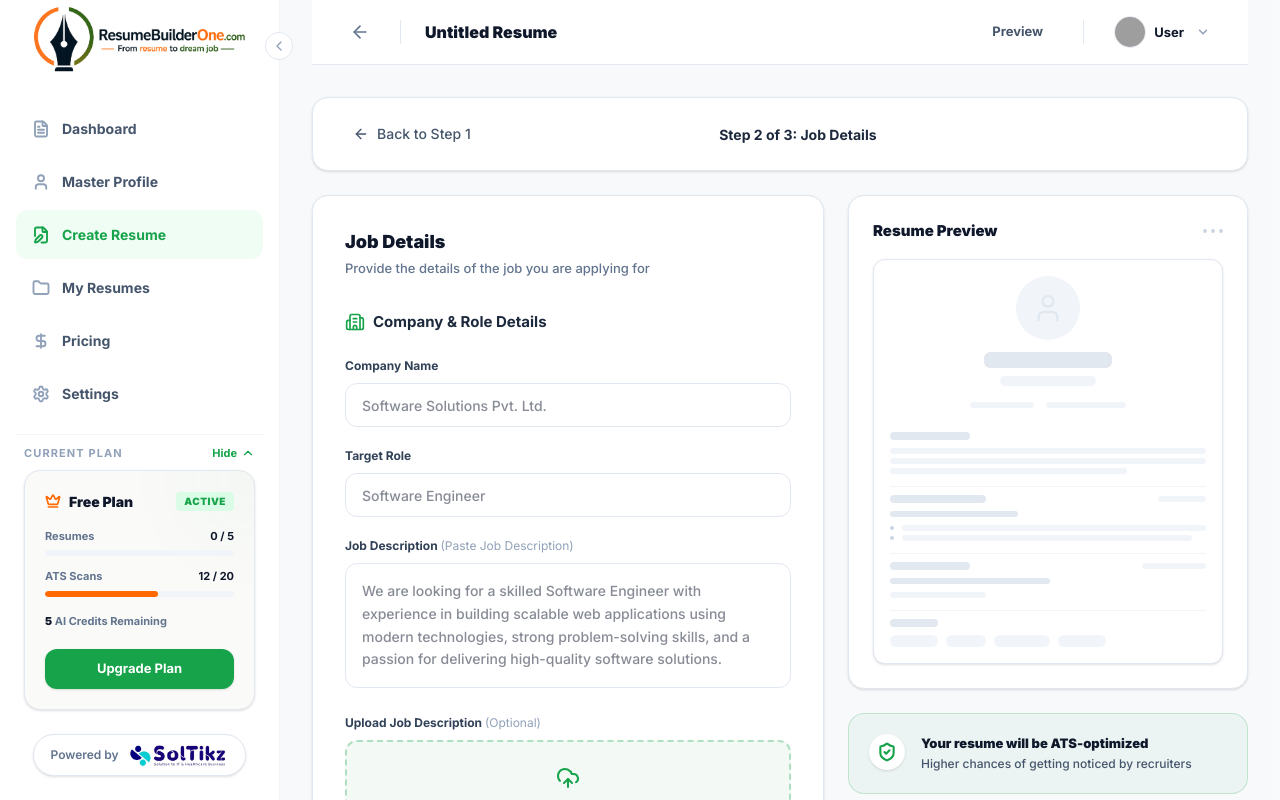
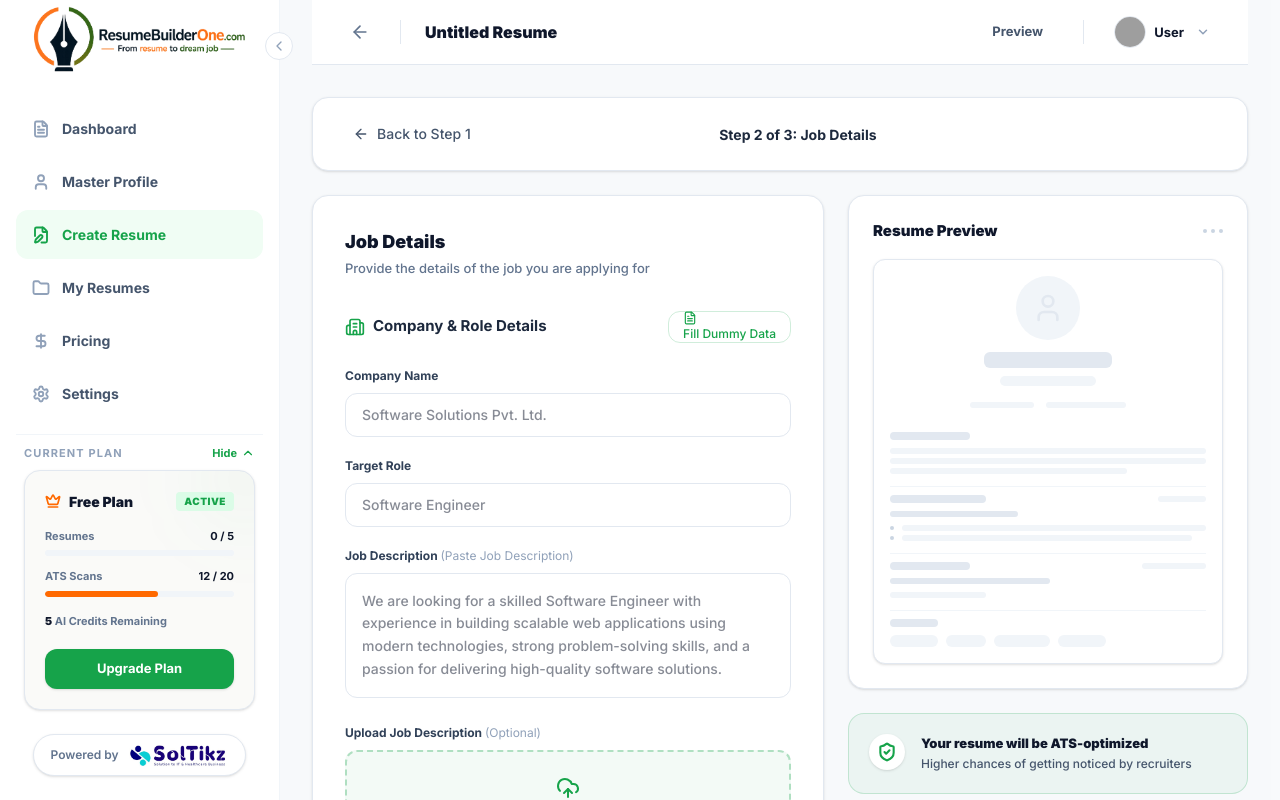
Before and after one commit to infosoltikz-ui/Soltikz, a Next.js app: page /dashboard/create in a window 1280 px wide. Both pictures are taken after a click on the button "Next Step: Job Details". Shown: the top 800 px of the page. Built offline with nearby package versions, Linux system fonts and the light colour scheme; no server answers; grey boxes are pictures that could not be loaded.

Commit message:
feat: add fill dummy data button in Job Details step for testing

```diff
--- a/src/app/(dashboard)/dashboard/create/page.tsx
+++ b/src/app/(dashboard)/dashboard/create/page.tsx
@@ -206,7 +206,7 @@ export default function CreateResumePage() {
                   </div>
                 )}
                 {/* Note: In a real app we would capture form inputs here and pass to handleGenerate */}
-                <CompanyDetailsSection onGenerate={() => handleGenerate('Example Corp', 'Senior Engineer', 'We need a senior engineer with React and Node.js experience...')} />
+                <CompanyDetailsSection onGenerate={(company, role, jd) => handleGenerate(company, role, jd)} />
               </div>
 
               <div className="w-full xl:w-[400px] shrink-0 space-y-6">
--- a/src/components/create-resume/CompanyDetailsSection.tsx
+++ b/src/components/create-resume/CompanyDetailsSection.tsx
@@ -1,11 +1,21 @@
-import { Building2, UploadCloud, Sparkles, Zap, CheckCircle, Edit3, Shield } from 'lucide-react'
+import { Building2, UploadCloud, Sparkles, Zap, CheckCircle, Edit3, Shield, FileText } from 'lucide-react'
 import { Button } from '@/components/ui/Button'
+import { useState } from 'react'
 
 interface CompanyDetailsSectionProps {
-  onGenerate?: () => void;
+  onGenerate?: (company: string, role: string, jd: string) => void;
 }
 
 export function CompanyDetailsSection({ onGenerate }: CompanyDetailsSectionProps) {
+  const [company, setCompany] = useState('')
+  const [role, setRole] = useState('')
+  const [jd, setJd] = useState('')
+
+  const handleFillDummyData = () => {
+    setCompany('Tech Innovators Inc.')
+    setRole('Senior Frontend Engineer')
+    setJd('We are looking for an experienced Senior Frontend Engineer to join our core product team. You will be responsible for building responsive, high-performance web applications using React, Next.js, and Tailwind CSS. The ideal candidate has 5+ years of experience in modern JavaScript, a strong understanding of web performance optimization, and experience collaborating with design and backend teams. You should have a proven track record of shipping complex user interfaces and mentoring junior developers.')
+  }
   return (
     <div className="space-y-6">
       <div className="bg-white rounded-2xl border border-slate-200 shadow-sm p-8">
@@ -15,11 +25,20 @@ export function CompanyDetailsSection({ onGenerate }: CompanyDetailsSectionProps
           <p className="text-[13px] font-medium text-slate-500">Provide the details of the job you are applying for</p>
         </div>
 
-        <div className="flex items-center mb-6">
+        <div className="flex items-center justify-between mb-6">
           <h3 className="text-[15px] font-bold text-slate-800 flex items-center gap-2">
             <Building2 className="w-5 h-5 text-primary" />
             Company & Role Details
           </h3>
+          <Button
+            variant="outline"
+            size="sm"
+            onClick={handleFillDummyData}
+            className="text-[12px] h-8 text-primary border-primary/20 hover:bg-primary/5"
+          >
+            <FileText className="w-3.5 h-3.5 mr-1" />
+            Fill Dummy Data
+          </Button>
         </div>
 
         <div className="space-y-5">
@@ -27,6 +46,8 @@ export function CompanyDetailsSection({ onGenerate }: CompanyDetailsSectionProps
             <label className="block text-[12px] font-bold text-slate-700 mb-2">Company Name</label>
             <input
               type="text"
+              value={company}
+              onChange={(e) => setCompany(e.target.value)}
               placeholder="Software Solutions Pvt. Ltd."
               className="w-full h-11 px-4 rounded-xl border border-slate-200 focus:outline-none focus:border-primary focus:ring-1 focus:ring-primary text-[14px] font-medium text-slate-900 transition-colors bg-white"
             />
@@ -36,6 +57,8 @@ export function CompanyDetailsSection({ onGenerate }: CompanyDetailsSectionProps
             <label className="block text-[12px] font-bold text-slate-700 mb-2">Target Role</label>
             <input
               type="text"
+              value={role}
+              onChange={(e) => setRole(e.target.value)}
               placeholder="Software Engineer"
               className="w-full h-11 px-4 rounded-xl border border-slate-200 focus:outline-none focus:border-primary focus:ring-1 focus:ring-primary text-[14px] font-medium text-slate-900 transition-colors bg-white"
             />
@@ -45,6 +68,8 @@ export function CompanyDetailsSection({ onGenerate }: CompanyDetailsSectionProps
             <label className="block text-[12px] font-bold text-slate-700 mb-2">Job Description <span className="font-normal text-slate-400">(Paste Job Description)</span></label>
             <textarea
               rows={4}
+              value={jd}
+              onChange={(e) => setJd(e.target.value)}
               placeholder="We are looking for a skilled Software Engineer with experience in building scalable web applications using modern technologies, strong problem-solving skills, and a passion for delivering high-quality software solutions."
               className="w-full p-4 rounded-xl border border-slate-200 focus:outline-none focus:border-primary focus:ring-1 focus:ring-primary text-[14px] font-medium text-slate-900 transition-colors resize-none leading-relaxed bg-white"
             ></textarea>
@@ -63,8 +88,9 @@ export function CompanyDetailsSection({ onGenerate }: CompanyDetailsSectionProps
         {/* Generate Button Container */}
         <div className="mt-12 flex flex-col items-center justify-center pt-8 border-t border-slate-100">
           <Button
-            onClick={onGenerate}
-            className="h-14 px-10 text-[16px] font-black rounded-xl shadow-lg shadow-primary/30 hover:shadow-xl hover:shadow-primary/40 hover:-translate-y-0.5 transition-all w-full md:w-auto min-w-[300px]"
+            onClick={() => onGenerate && onGenerate(company, role, jd)}
+            disabled={!company || !role || !jd}
+            className="h-14 px-10 text-[16px] font-black rounded-xl shadow-lg shadow-primary/30 hover:shadow-xl hover:shadow-primary/40 hover:-translate-y-0.5 transition-all w-full md:w-auto min-w-[300px] disabled:opacity-50 disabled:pointer-events-none"
             leftIcon={<Sparkles className="w-5 h-5" />}
           >
             Generate Resume
```
